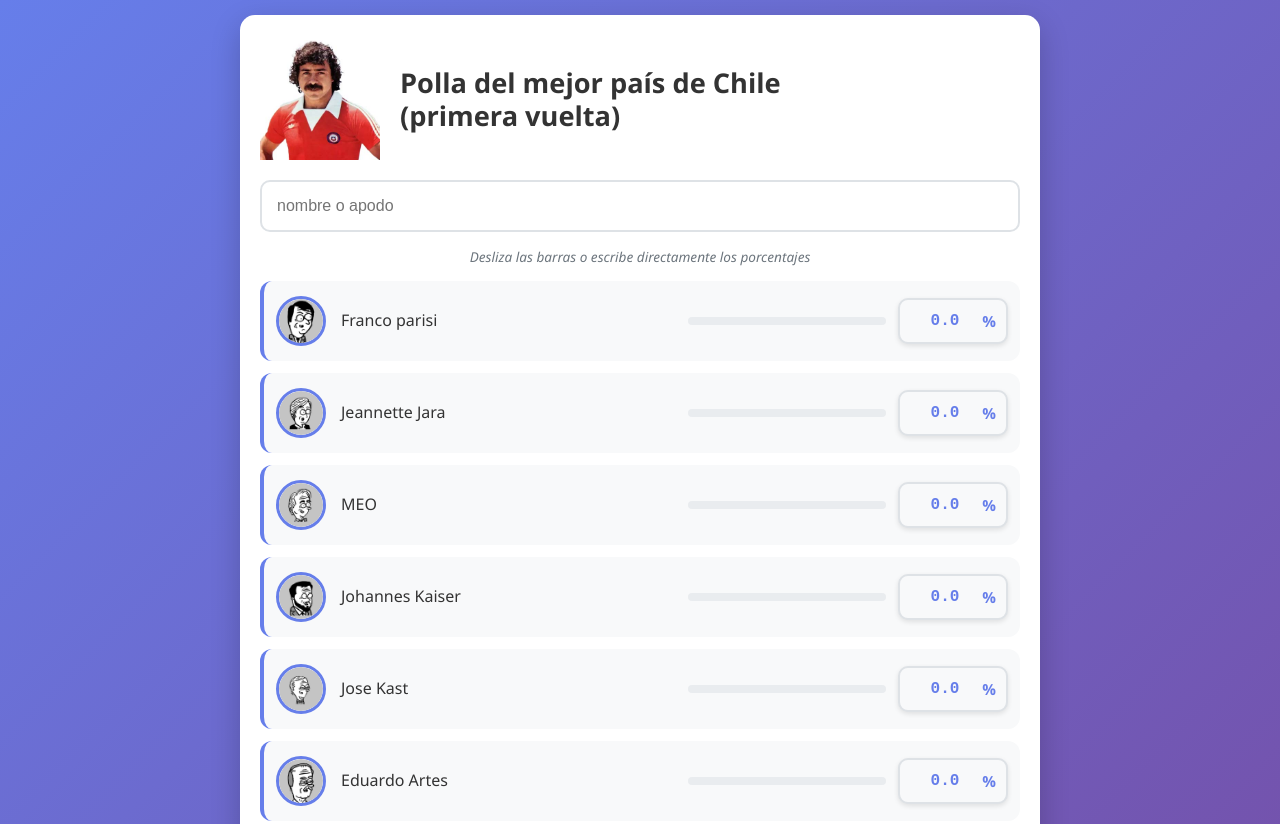
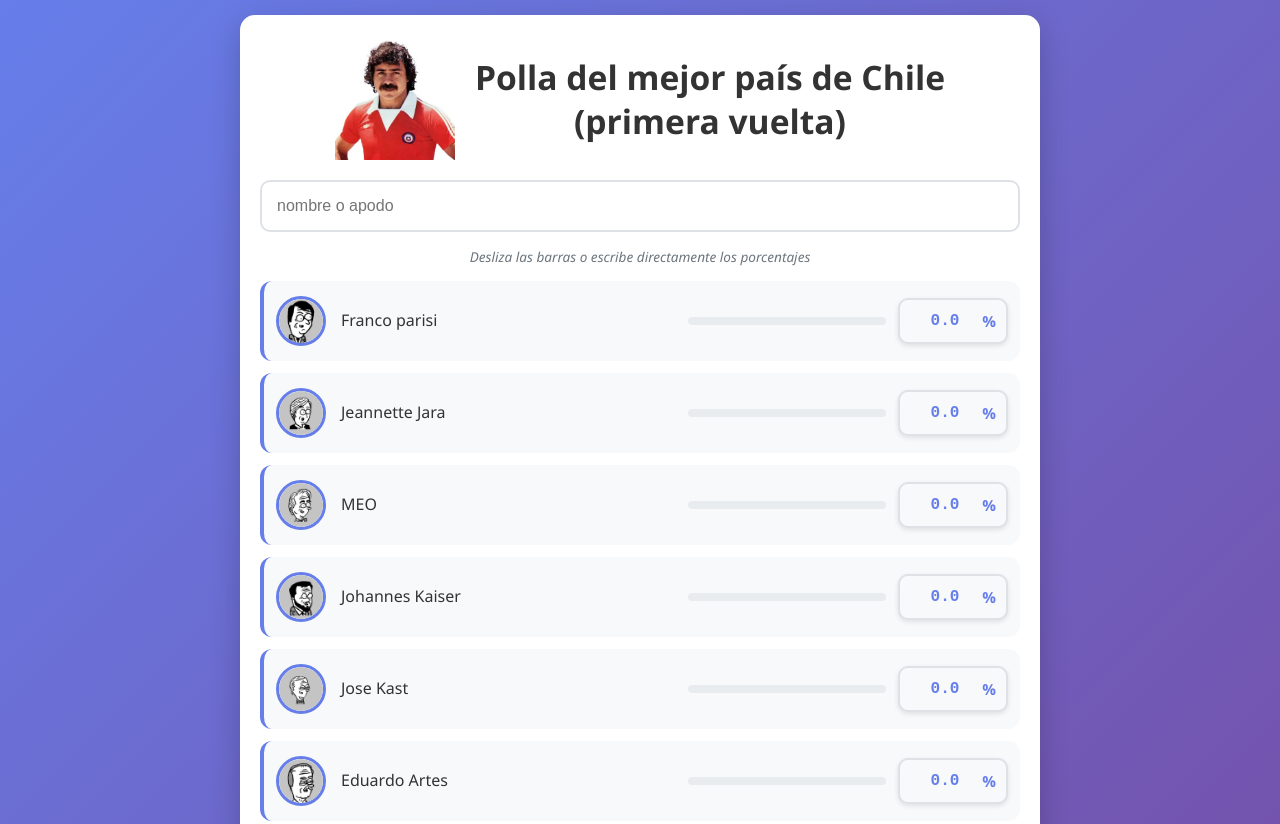
Before and after one commit to dayanos/pronosticos-elecciones, a plain HTML site: page index.html in a window 1280 px wide. Shown: the top 824 px of the page. Drawn offline with Linux system fonts and the light colour scheme.

Commit message:
Refactor CSS styles for improved layout and design

```diff
--- a/styles/style.css
+++ b/styles/style.css
@@ -33,31 +33,32 @@ body {
     box-shadow: 0 10px 30px rgba(0,0,0,0.2);
 }
 
-/* Header con imagen */
+/* Header con imagen - CENTRADO */
 .header-with-image {
     display: flex;
     align-items: center;
     justify-content: center;
     gap: 20px;
     margin-bottom: 20px;
+    text-align: center;
 }
 
 .title-image {
-    width: 120px; /* Más grande */
-    height: auto; /* Mantener proporción */
-    border-radius: 0; /* Sin bordes redondeados */
-    object-fit: contain; /* Mostrar imagen completa */
-    border: none; /* Sin borde */
-    box-shadow: none; /* Sin sombra */
+    width: 120px;
+    height: auto;
+    border-radius: 0;
+    object-fit: contain;
+    border: none;
+    box-shadow: none;
 }
 
 .header-with-image h1 {
     color: var(--text-dark);
-    margin-bottom: 0;
-    font-size: clamp(1.2rem, 3.5vw, 1.7rem);
+    margin: 0;
+    font-size: clamp(1.5rem, 4vw, 2.1rem); /* TÍTULO MÁS GRANDE */
     font-weight: 700;
-    line-height: 1.2;
-    flex: 1;
+    line-height: 1.3;
+    text-align: center;
 }
 
 /* Texto de instrucción discreto */
@@ -617,12 +618,12 @@ body {
     }
 
     .title-image {
-        width: 100px; /* Un poco más pequeña en móvil */
+        width: 100px;
         height: auto;
     }
 
     .header-with-image h1 {
-        font-size: clamp(1.1rem, 4vw, 1.5rem);
+        font-size: clamp(1.3rem, 4vw, 1.7rem);
     }
 
     .candidate-item {
@@ -731,7 +732,7 @@ body {
     }
 
     .title-image {
-        width: 80px; /* Aún más pequeña en móviles muy pequeños */
+        width: 80px;
     }
 
     .modal-content {
```
